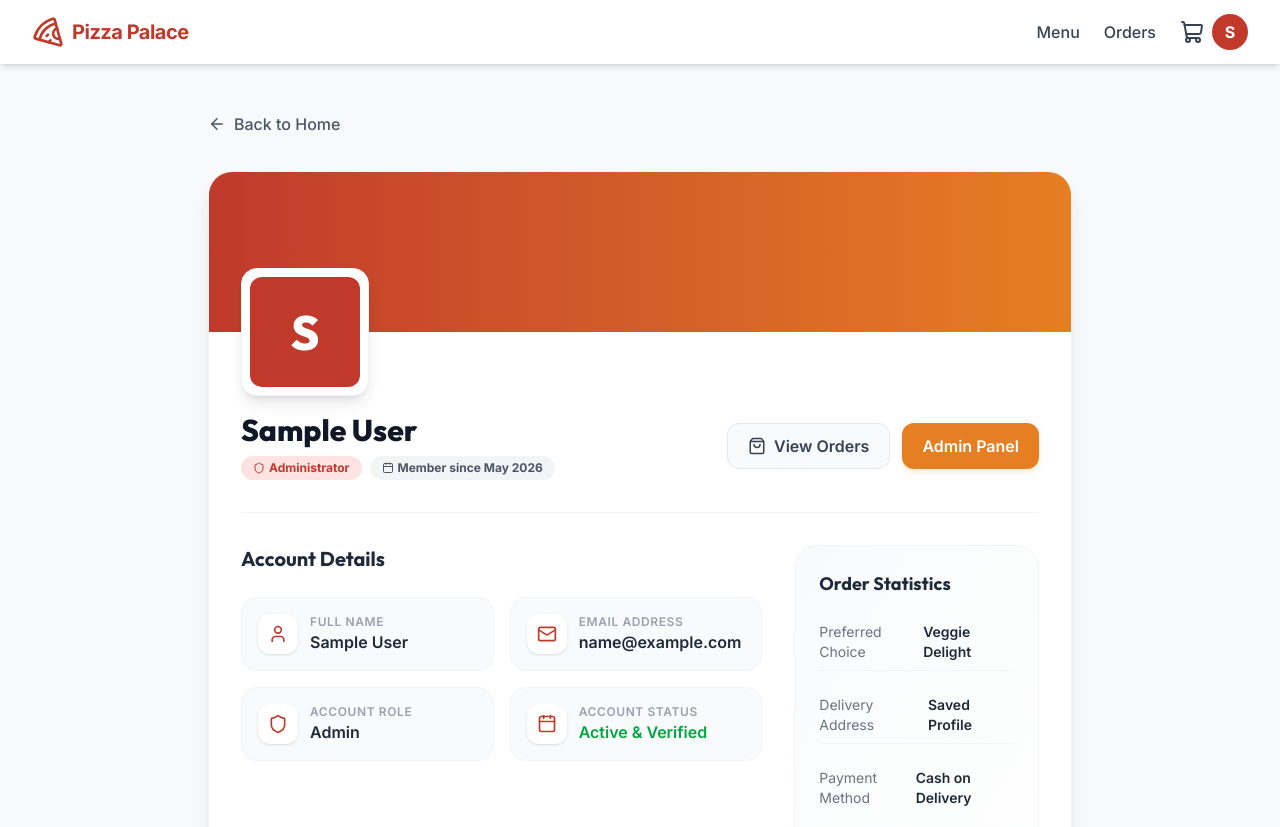
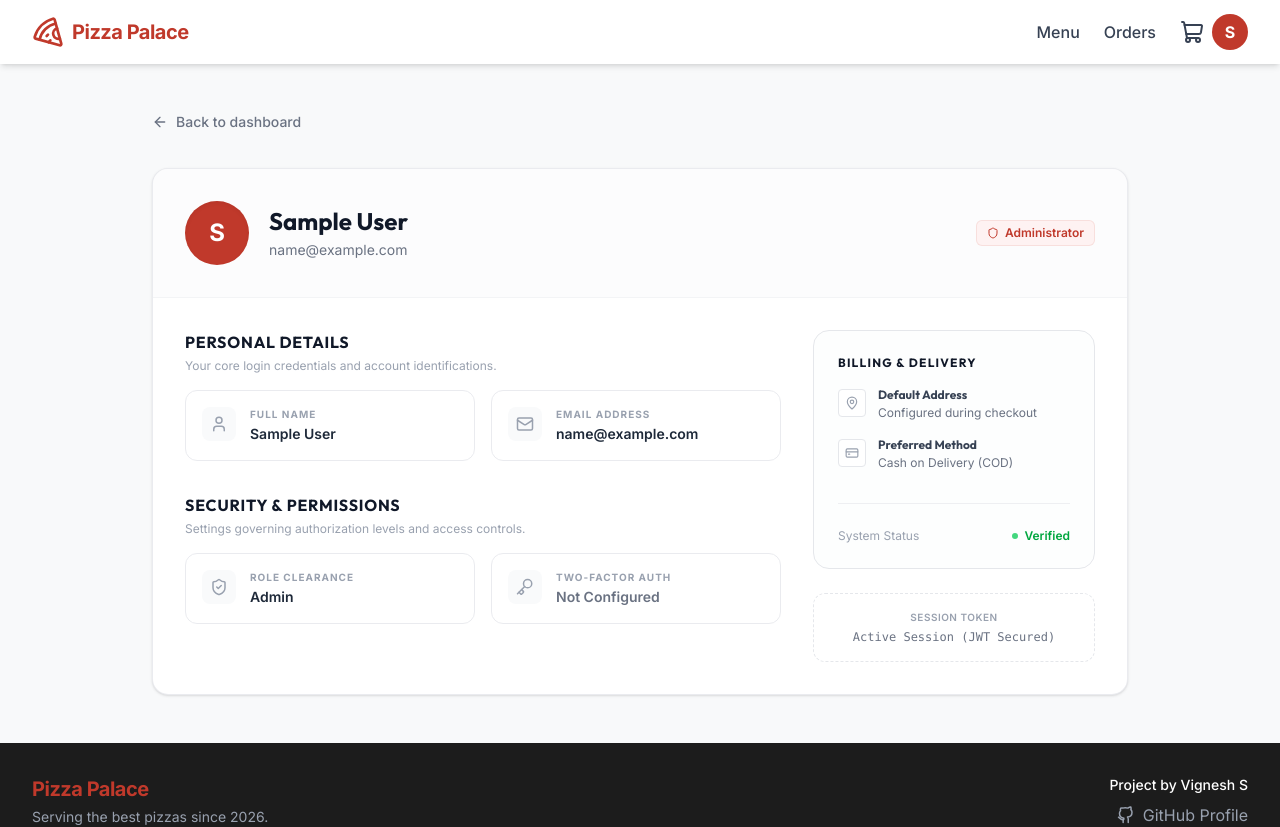
Before and after one commit to Vixcy300/Emc-Final-Project, a React (Vite) app in the folder frontend/: page /profile in a window 1280 px wide. Shown: the top 827 px of the page. Built offline with nearby package versions, Linux system fonts and the light colour scheme; sample sign-in values are in the browser's storage.

Commit message:
design: Elevate Profile page copywriting and UI to top MNC enterprise standards

```diff
--- a/frontend/src/pages/Profile.jsx
+++ b/frontend/src/pages/Profile.jsx
@@ -1,6 +1,6 @@
 import { useContext } from 'react';
 import { AuthContext } from '../context/AuthContext';
-import { User, Mail, Shield, Calendar, ArrowLeft, ShoppingBag } from 'lucide-react';
+import { User, Mail, Shield, ShieldCheck, Key, MapPin, CreditCard, ArrowLeft } from 'lucide-react';
 import { Link } from 'react-router-dom';
 
 const Profile = () => {
@@ -8,138 +8,148 @@ const Profile = () => {
 
   if (!user) {
     return (
-      <div className="max-w-md mx-auto my-16 p-8 bg-white rounded-2xl shadow-lg text-center border border-gray-100">
-        <h2 className="text-2xl font-bold text-gray-800 mb-4">Access Denied</h2>
-        <p className="text-gray-600 mb-6">Please log in to view your profile page.</p>
-        <Link to="/login" className="inline-block px-6 py-3 bg-brand-red text-white font-semibold rounded-xl hover:bg-red-700 transition-colors shadow-md shadow-red-200">
-          Go to Login
+      <div className="max-w-md mx-auto my-16 p-8 bg-white rounded-2xl shadow-sm text-center border border-gray-100">
+        <h2 className="text-xl font-bold text-gray-900 mb-2">Authentication Required</h2>
+        <p className="text-gray-500 mb-6 text-sm">Please sign in to access your personal account settings.</p>
+        <Link to="/login" className="inline-block px-5 py-2.5 bg-brand-red text-white text-sm font-semibold rounded-lg hover:bg-red-700 transition-colors shadow-sm">
+          Sign In
         </Link>
       </div>
     );
   }
 
-  // Get first letter of user's name
-  const firstLetter = user.name ? user.name.charAt(0).toUpperCase() : 'U';
+  const initial = user.name ? user.name.charAt(0).toUpperCase() : 'U';
 
   return (
-    <div className="max-w-4xl mx-auto px-4 py-12">
+    <div className="max-w-5xl mx-auto px-6 py-12">
+      {/* Navigation */}
       <div className="mb-8">
-        <Link to="/" className="inline-flex items-center text-gray-600 hover:text-brand-red font-medium transition-colors">
-          <ArrowLeft size={18} className="mr-2" /> Back to Home
+        <Link to="/" className="inline-flex items-center text-sm text-gray-500 hover:text-gray-900 font-medium transition-colors">
+          <ArrowLeft size={16} className="mr-2" /> Back to dashboard
         </Link>
       </div>
 
-      <div className="bg-white rounded-3xl shadow-xl overflow-hidden border border-gray-100">
-        {/* Banner Area */}
-        <div className="h-40 bg-gradient-to-r from-brand-red to-brand-orange relative">
-          <div className="absolute -bottom-16 left-8">
-            <div className="w-32 h-32 rounded-2xl bg-white p-2 shadow-lg border border-gray-100 flex items-center justify-center">
-              <div className="w-full h-full rounded-xl bg-brand-red text-white flex items-center justify-center text-5xl font-extrabold font-heading">
-                {firstLetter}
-              </div>
+      <div className="bg-white rounded-2xl border border-gray-200/80 shadow-sm overflow-hidden">
+        {/* Header Block */}
+        <div className="p-8 border-b border-gray-100 bg-gray-50/50 flex flex-col md:flex-row md:items-center justify-between gap-6">
+          <div className="flex items-center space-x-5">
+            <div className="w-16 h-16 rounded-full bg-brand-red text-white flex items-center justify-center text-2xl font-bold select-none shadow-inner">
+              {initial}
             </div>
+            <div>
+              <h1 className="text-2xl font-bold text-gray-900 leading-tight">{user.name}</h1>
+              <p className="text-sm text-gray-500 mt-1">{user.email}</p>
+            </div>
+          </div>
+
+          <div className="flex items-center space-x-3">
+            <span className={`inline-flex items-center px-2.5 py-1 rounded-md text-xs font-semibold ${user.role === 'admin' ? 'bg-red-50 text-brand-red border border-brand-red/10' : 'bg-gray-100 text-gray-700 border border-gray-200'}`}>
+              <Shield size={12} className="mr-1.5" />
+              {user.role === 'admin' ? 'Administrator' : 'Customer Account'}
+            </span>
           </div>
         </div>
 
-        {/* Profile Details Area */}
-        <div className="pt-20 px-8 pb-10">
-          <div className="flex flex-col md:flex-row md:items-center md:justify-between border-b border-gray-100 pb-8 mb-8">
+        {/* Settings Grid */}
+        <div className="p-8 grid grid-cols-1 lg:grid-cols-3 gap-8">
+          {/* Main Account Settings */}
+          <div className="lg:col-span-2 space-y-8">
             <div>
-              <h1 className="text-3xl font-extrabold font-heading text-gray-900 mb-2">{user.name}</h1>
-              <div className="flex flex-wrap gap-2">
-                <span className={`inline-flex items-center px-3 py-1 rounded-full text-xs font-bold ${user.role === 'admin' ? 'bg-red-100 text-brand-red' : 'bg-orange-100 text-brand-orange'}`}>
-                  <Shield size={12} className="mr-1" /> {user.role === 'admin' ? 'Administrator' : 'Customer'}
-                </span>
-                <span className="inline-flex items-center px-3 py-1 rounded-full text-xs font-bold bg-gray-100 text-gray-600">
-                  <Calendar size={12} className="mr-1" /> Member since May 2026
-                </span>
-              </div>
-            </div>
+              <h2 className="text-base font-bold text-gray-900 uppercase tracking-wider mb-1">Personal Details</h2>
+              <p className="text-xs text-gray-400">Your core login credentials and account identifications.</p>
 
-            <div className="mt-4 md:mt-0 flex gap-3">
-              <Link to="/orders" className="inline-flex items-center px-5 py-2.5 bg-gray-50 border border-gray-200 text-gray-700 font-semibold rounded-xl hover:bg-gray-100 transition-colors">
-                <ShoppingBag size={18} className="mr-2" /> View Orders
-              </Link>
-              {user.role === 'admin' && (
-                <Link to="/admin" className="inline-flex items-center px-5 py-2.5 bg-brand-orange text-white font-semibold rounded-xl hover:bg-orange-600 transition-colors shadow-md shadow-orange-100">
-                  Admin Panel
-                </Link>
-              )}
-            </div>
-          </div>
-
-          <div className="grid grid-cols-1 md:grid-cols-3 gap-8">
-            {/* User Credentials Column */}
-            <div className="md:col-span-2 space-y-6">
-              <h2 className="text-xl font-bold font-heading text-gray-800">Account Details</h2>
-
-              <div className="grid grid-cols-1 sm:grid-cols-2 gap-4">
-                <div className="p-4 bg-gray-50 rounded-2xl border border-gray-100 flex items-start space-x-3">
-                  <div className="p-2.5 bg-white rounded-xl text-brand-red shadow-sm">
-                    <User size={20} />
+              <div className="mt-4 grid grid-cols-1 sm:grid-cols-2 gap-4">
+                <div className="p-4 rounded-xl border border-gray-200/80 flex items-start space-x-3.5">
+                  <div className="p-2 bg-gray-50 rounded-lg text-gray-400">
+                    <User size={18} />
                   </div>
-                  <div>
-                    <p className="text-xs font-semibold text-gray-400 uppercase tracking-wider">Full Name</p>
-                    <p className="text-base font-semibold text-gray-800">{user.name}</p>
+                  <div className="flex-1 min-w-0">
+                    <p className="text-[10px] font-bold text-gray-400 uppercase tracking-widest">Full Name</p>
+                    <p className="text-sm font-semibold text-gray-800 mt-0.5 truncate">{user.name}</p>
                   </div>
                 </div>
 
-                <div className="p-4 bg-gray-50 rounded-2xl border border-gray-100 flex items-start space-x-3">
-                  <div className="p-2.5 bg-white rounded-xl text-brand-red shadow-sm">
-                    <Mail size={20} />
+                <div className="p-4 rounded-xl border border-gray-200/80 flex items-start space-x-3.5">
+                  <div className="p-2 bg-gray-50 rounded-lg text-gray-400">
+                    <Mail size={18} />
                   </div>
-                  <div>
-                    <p className="text-xs font-semibold text-gray-400 uppercase tracking-wider">Email Address</p>
-                    <p className="text-base font-semibold text-gray-800 break-all">{user.email}</p>
-                  </div>
-                </div>
-
-                <div className="p-4 bg-gray-50 rounded-2xl border border-gray-100 flex items-start space-x-3">
-                  <div className="p-2.5 bg-white rounded-xl text-brand-red shadow-sm">
-                    <Shield size={20} />
-                  </div>
-                  <div>
-                    <p className="text-xs font-semibold text-gray-400 uppercase tracking-wider">Account Role</p>
-                    <p className="text-base font-semibold text-gray-800 capitalize">{user.role}</p>
-                  </div>
-                </div>
-
-                <div className="p-4 bg-gray-50 rounded-2xl border border-gray-100 flex items-start space-x-3">
-                  <div className="p-2.5 bg-white rounded-xl text-brand-red shadow-sm">
-                    <Calendar size={20} />
-                  </div>
-                  <div>
-                    <p className="text-xs font-semibold text-gray-400 uppercase tracking-wider">Account Status</p>
-                    <p className="text-base font-semibold text-green-600">Active & Verified</p>
+                  <div className="flex-1 min-w-0">
+                    <p className="text-[10px] font-bold text-gray-400 uppercase tracking-widest">Email Address</p>
+                    <p className="text-sm font-semibold text-gray-800 mt-0.5 truncate">{user.email}</p>
                   </div>
                 </div>
               </div>
             </div>
 
-            {/* Quick Stats Widget */}
-            <div className="p-6 bg-gradient-to-br from-gray-50 to-white rounded-3xl border border-gray-100 flex flex-col justify-between">
-              <div>
-                <h3 className="text-lg font-bold font-heading text-gray-800 mb-4">Order Statistics</h3>
-                <div className="space-y-4">
-                  <div className="flex justify-between items-center py-2 border-b border-gray-100">
-                    <span className="text-gray-500 text-sm">Preferred Choice</span>
-                    <span className="font-semibold text-gray-800 text-sm">Veggie Delight</span>
+            <div>
+              <h2 className="text-base font-bold text-gray-900 uppercase tracking-wider mb-1">Security & Permissions</h2>
+              <p className="text-xs text-gray-400">Settings governing authorization levels and access controls.</p>
+
+              <div className="mt-4 grid grid-cols-1 sm:grid-cols-2 gap-4">
+                <div className="p-4 rounded-xl border border-gray-200/80 flex items-start space-x-3.5">
+                  <div className="p-2 bg-gray-50 rounded-lg text-gray-400">
+                    <ShieldCheck size={18} />
                   </div>
-                  <div className="flex justify-between items-center py-2 border-b border-gray-100">
-                    <span className="text-gray-500 text-sm">Delivery Address</span>
-                    <span className="font-semibold text-gray-800 text-sm">Saved Profile</span>
+                  <div className="flex-1 min-w-0">
+                    <p className="text-[10px] font-bold text-gray-400 uppercase tracking-widest">Role Clearance</p>
+                    <p className="text-sm font-semibold text-gray-800 mt-0.5 capitalize">{user.role}</p>
                   </div>
-                  <div className="flex justify-between items-center py-2">
-                    <span className="text-gray-500 text-sm">Payment Method</span>
-                    <span className="font-semibold text-gray-800 text-sm">Cash on Delivery</span>
+                </div>
+
+                <div className="p-4 rounded-xl border border-gray-200/80 flex items-start space-x-3.5">
+                  <div className="p-2 bg-gray-50 rounded-lg text-gray-400">
+                    <Key size={18} />
+                  </div>
+                  <div className="flex-1 min-w-0">
+                    <p className="text-[10px] font-bold text-gray-400 uppercase tracking-widest">Two-Factor Auth</p>
+                    <p className="text-sm font-semibold text-gray-500 mt-0.5">Not Configured</p>
+                  </div>
+                </div>
+              </div>
+            </div>
+          </div>
+
+          {/* Preferences and Metadata */}
+          <div className="space-y-6">
+            <div className="p-6 rounded-2xl border border-gray-200 bg-gray-50/30">
+              <h3 className="text-xs font-bold text-gray-900 uppercase tracking-widest mb-4">Billing & Delivery</h3>
+
+              <div className="space-y-4">
+                <div className="flex items-start space-x-3">
+                  <div className="p-1.5 bg-white border border-gray-200 rounded text-gray-400 mt-0.5">
+                    <MapPin size={14} />
+                  </div>
+                  <div>
+                    <h4 className="text-xs font-bold text-gray-700">Default Address</h4>
+                    <p className="text-xs text-gray-500 mt-0.5">Configured during checkout</p>
+                  </div>
+                </div>
+
+                <div className="flex items-start space-x-3">
+                  <div className="p-1.5 bg-white border border-gray-200 rounded text-gray-400 mt-0.5">
+                    <CreditCard size={14} />
+                  </div>
+                  <div>
+                    <h4 className="text-xs font-bold text-gray-700">Preferred Method</h4>
+                    <p className="text-xs text-gray-500 mt-0.5">Cash on Delivery (COD)</p>
                   </div>
                 </div>
               </div>
 
-              <div className="mt-8 p-4 bg-brand-red/5 rounded-2xl border border-brand-red/10 text-center">
-                <p className="text-xs text-brand-red font-bold uppercase tracking-widest mb-1">Loyalty Tier</p>
-                <p className="text-lg font-black font-heading text-brand-red">GOLD PIZZA LOVER</p>
+              <div className="mt-8 pt-6 border-t border-gray-200/60">
+                <div className="flex justify-between items-center text-xs text-gray-400">
+                  <span>System Status</span>
+                  <span className="font-semibold text-green-600 flex items-center">
+                    <span className="w-1.5 h-1.5 bg-green-500 rounded-full mr-1.5 animate-pulse"></span>
+                    Verified
+                  </span>
+                </div>
               </div>
+            </div>
+
+            <div className="text-center p-4 rounded-xl border border-dashed border-gray-200">
+              <p className="text-[10px] text-gray-400 font-semibold uppercase tracking-wider">Session Token</p>
+              <p className="text-xs font-mono text-gray-500 mt-1 truncate">Active Session (JWT Secured)</p>
             </div>
           </div>
         </div>
```
